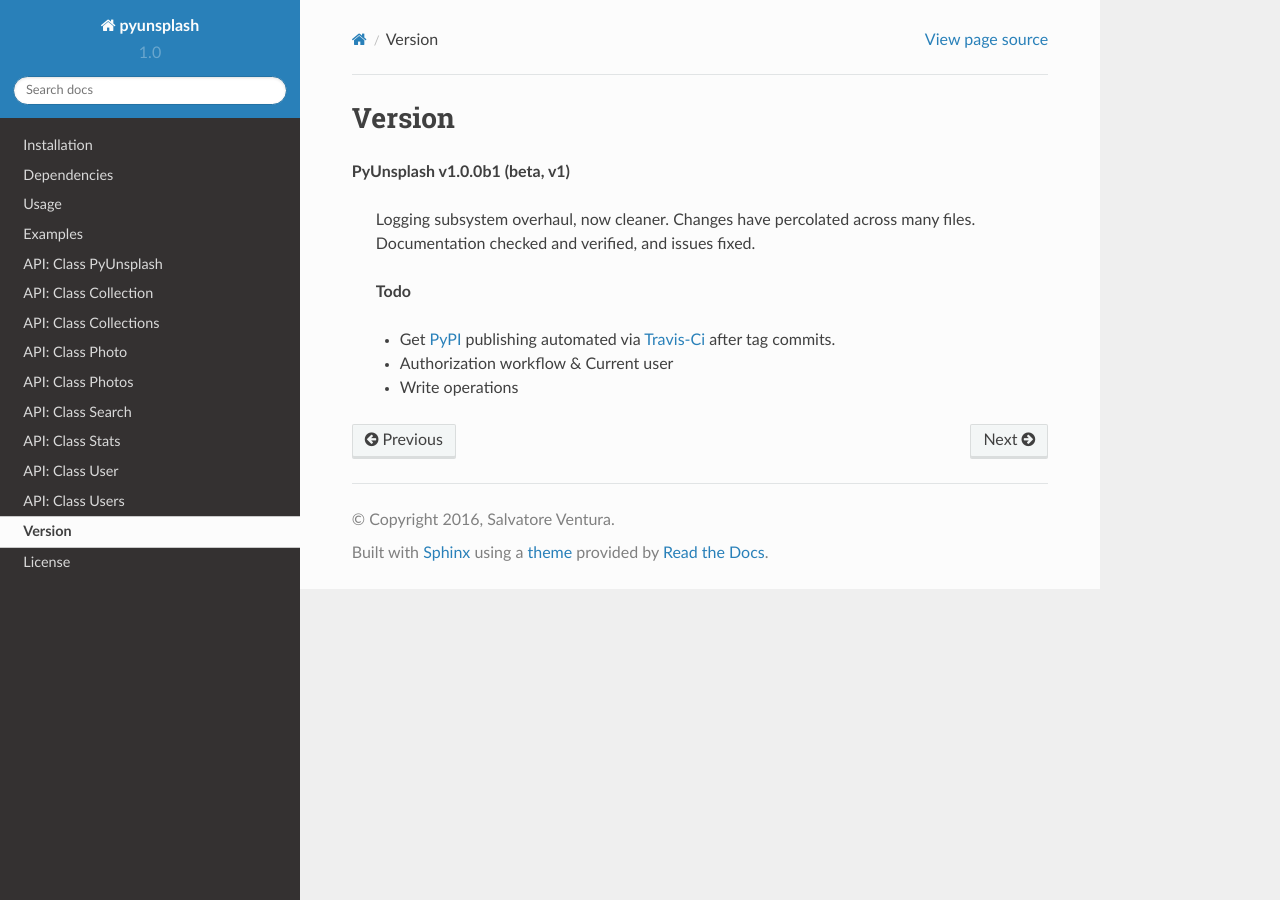
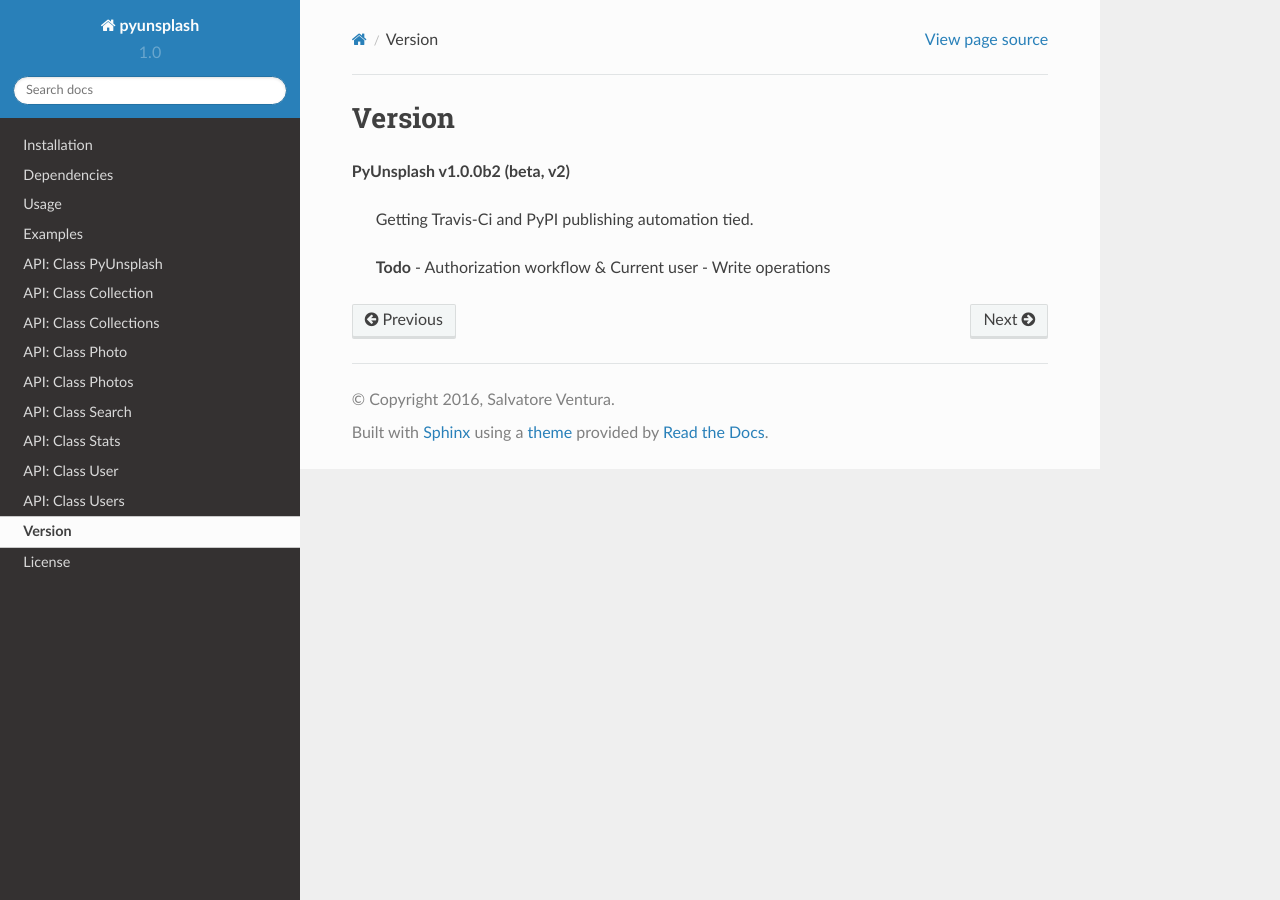
Before and after one commit to salvoventura/pyunsplash, a Sphinx documentation site: the page built from docs/source/version.rst, in a window 1280 px wide. Built offline with Sphinx 7.4.7 and the Read the Docs theme 2.0.0, drawn with Linux system fonts in a browser that asks for light colours.

Commit message:
- Prepare v1.0.0b2

```diff
--- a/docs/source/version.rst
+++ b/docs/source/version.rst
@@ -1,12 +1,9 @@
 Version
 =======
-**PyUnsplash v1.0.0b1 (beta, v1)**
+**PyUnsplash v1.0.0b2 (beta, v2)**
 
-    Logging subsystem overhaul, now cleaner. Changes have percolated across many files.
-    Documentation checked and verified, and issues fixed.
+    Getting Travis-Ci and PyPI publishing automation tied.
 
     **Todo**
-
-    - Get `PyPI <https://pypi.python.org/pypi/pyunsplash/>`_ publishing automated via `Travis-Ci <https://travis-ci.org/salvoventura/pyunsplash/>`_ after tag commits.
     - Authorization workflow & Current user
     - Write operations
--- a/setup.py
+++ b/setup.py
@@ -28,5 +28,6 @@ setup(
         'Programming Language :: Python :: 2.7',
     ],
     keywords=['unsplash', 'rest', 'api', 'python', 'wrapper', 'development', 'unsplash.com'],
-    install_requires=['requests']
+    install_requires=['requests'],
+    python_requires='>=2.7, <3'
 )
```
Also changed, not shown: README.rst (+11 -0 lines), setup.cfg (line endings or trailing spaces), 1 other file.
